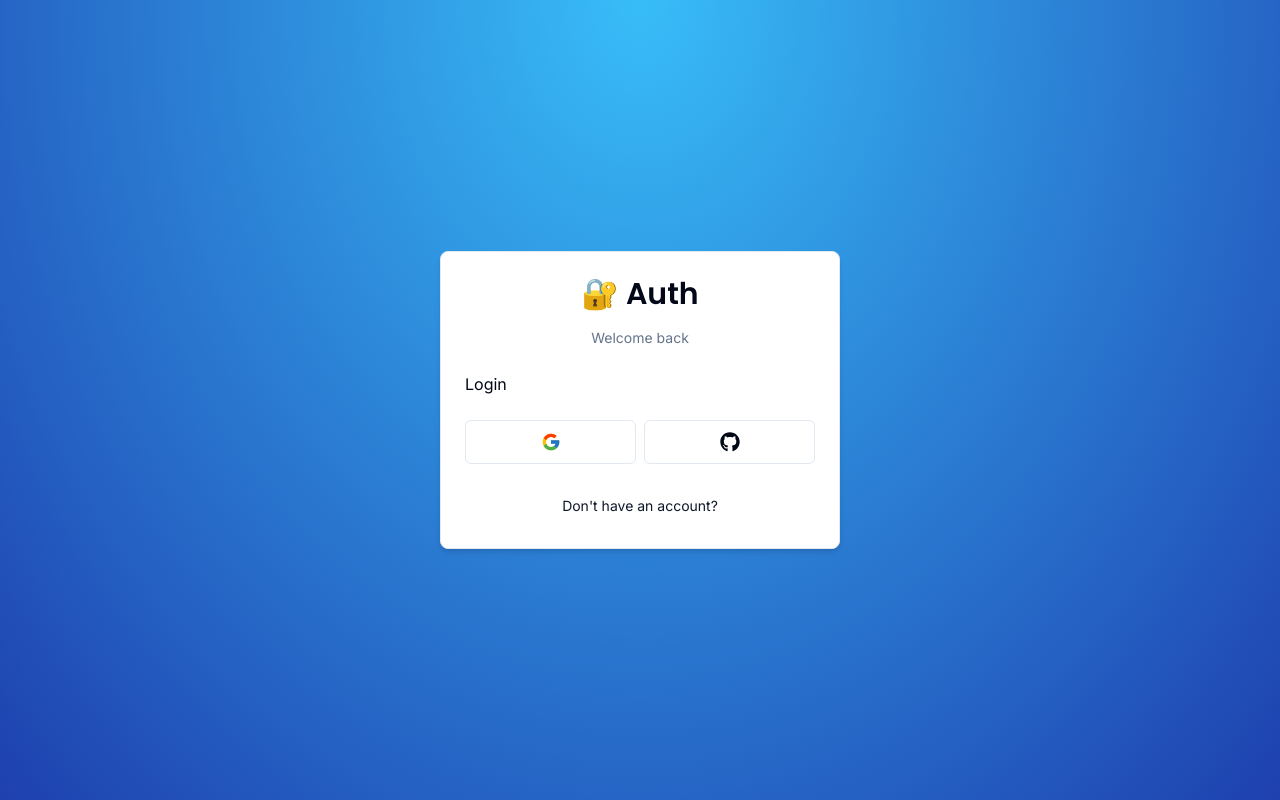
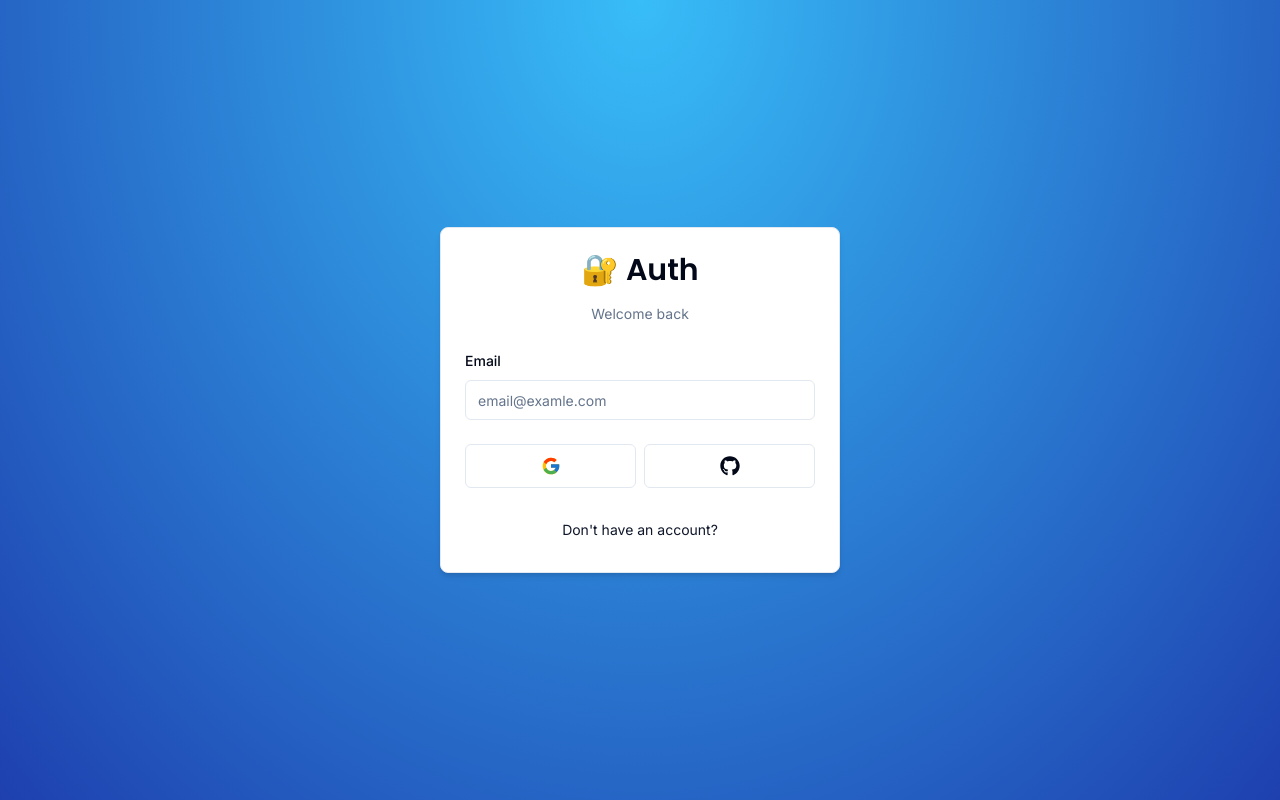
Before and after one commit to MikeSaburov/next_auth, a Next.js app: page /auth/login in a window 1280 px wide. Built offline with nearby package versions, Linux system fonts and the light colour scheme.

Commit message:
сверстал форму email

```diff
--- a/components/auth/login-form.tsx
+++ b/components/auth/login-form.tsx
@@ -16,6 +16,8 @@
   FormMessage,
 } from '@/components/ui/form';
 
+import { Input } from '@/components/ui/input';
+
 export const LoginForm = () => {
   const form = useForm<z.infer<typeof LoginSchema>>({
     resolver: zodResolver(LoginSchema),
@@ -32,7 +34,29 @@
       backButtonHref="/auth/register"
       showSocial
     >
-      Login
+      <Form {...form}>
+        <form onSubmit={form.handleSubmit(() => {})} className="space-y-6">
+          <div className="space-y-4">
+            <FormField
+              control={form.control}
+              name="email"
+              render={({ field }) => (
+                <FormItem>
+                  <FormLabel>Email</FormLabel>
+                  <FormControl>
+                    <Input
+                      {...field}
+                      placeholder="email@examle.com"
+                      type="email"
+                    />
+                  </FormControl>
+                  <FormMessage />
+                </FormItem>
+              )}
+            />
+          </div>
+        </form>
+      </Form>
     </CardWrapper>
   );
 };
```
